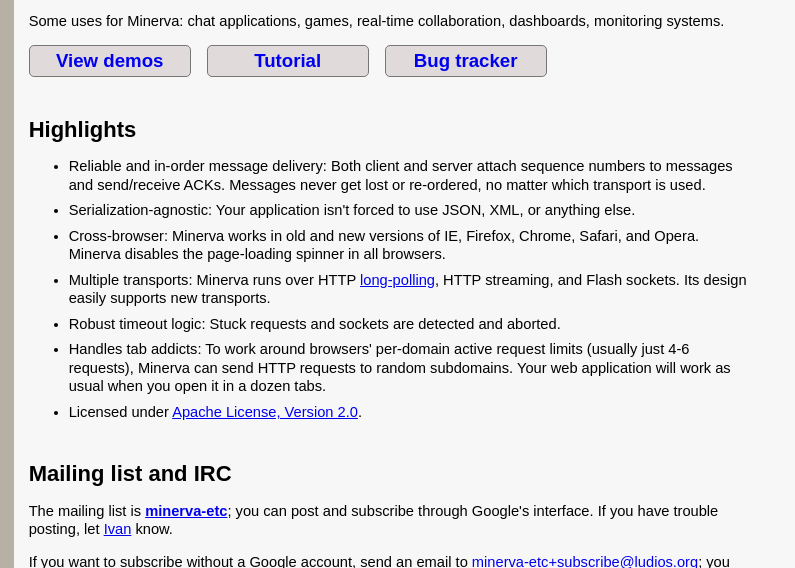
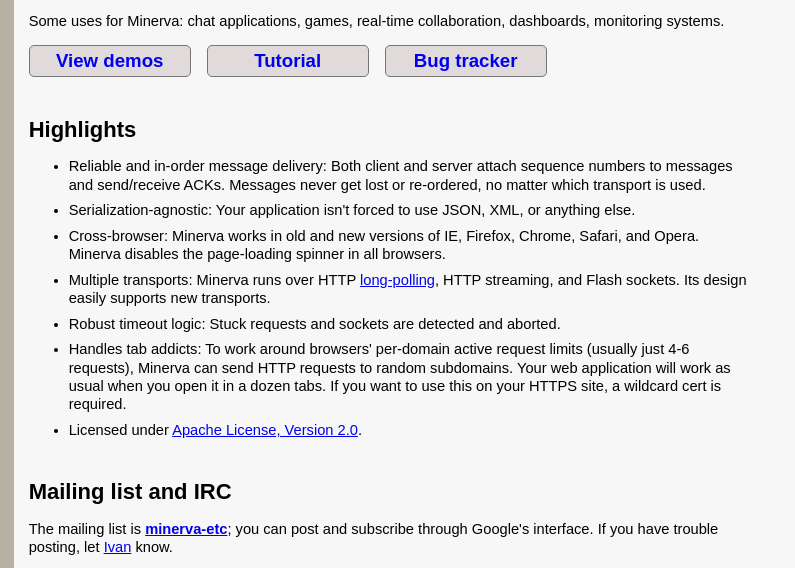
Before and after one commit to ludiosarchive/Minerva, a plain HTML site: page docs/website/index.html in a window 1280 px wide. Shown: the part 180-748 px from the top of the page, without its empty margins (0-795 px from the left). Drawn offline with Linux system fonts and the light colour scheme.

Commit message:
Mention HTTPS and wildcard certs

```diff
--- a/docs/website/index.html
+++ b/docs/website/index.html
@@ -124,10 +124,11 @@
 
 <li>	Robust timeout logic: Stuck requests and sockets are detected and aborted.
 
-<li>	Handles tab addicts: To work around browsers' per-domain active request
-		 limits (usually just 4-6 requests), Minerva can send HTTP requests to random
-		 subdomains.  Your web application will work as usual when you open it in a
-		dozen tabs.
+<li>	Handles tab addicts: To work around browsers' per-domain active
+		request limits (usually just 4-6 requests), Minerva can send HTTP
+		requests to random subdomains.  Your web application will work as
+		usual when you open it in a dozen tabs.  If you want to use this on
+		your HTTPS site, a wildcard cert is required.
 
 <li>	Licensed under <a href="http://www.apache.org/licenses/LICENSE-2.0.html">Apache License, Version 2.0</a>.
 
```
